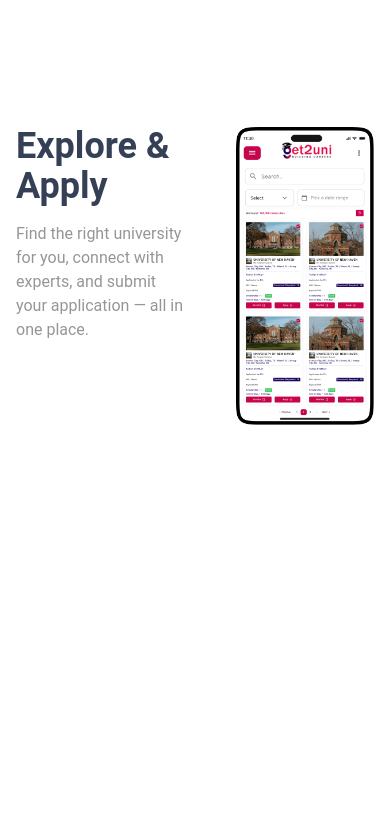
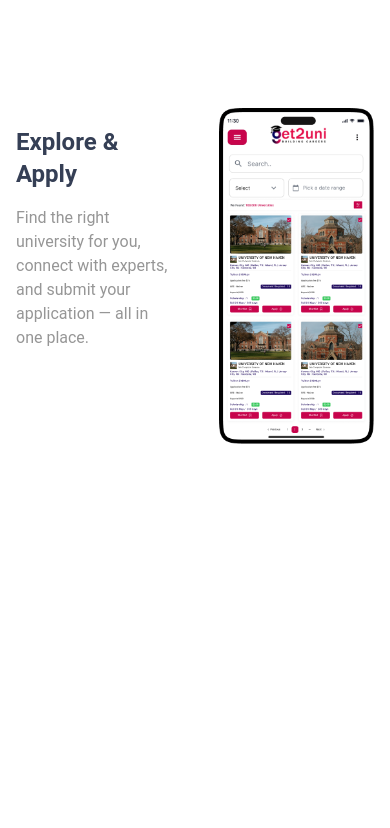
Before and after one commit to bilalmirza1006/farhan-repos, a Next.js app: page /home-2 in a window 390 px wide. Shown: the part 4080-4908 px from the top of the page. Built offline with nearby package versions, Linux system fonts and the light colour scheme.

Commit message:
font size adjust on scroll section

```diff
--- a/app/(components)/home-2/sections/ExploreUni.jsx
+++ b/app/(components)/home-2/sections/ExploreUni.jsx
@@ -49,7 +49,6 @@ const ExploreUni = () => {
 
     if (!sections.length || !images.length) return;
 
-    // Initially hide all images except the first one
     images.forEach((img, index) => {
       if (index === 0) {
         gsap.set(img, { opacity: 1, y: 0 });
@@ -151,7 +150,7 @@ const ExploreUni = () => {
               ref={(el) => (sectionRefs.current[index] = el)}
               className={`max-w-[500px] flex flex-col gap-4 min-h-[300px] ${index === 0 ? "mt-[150px]" : ""}`}
             >
-              <h4 className="text-4xl font-bold text-[var(--heading)]">{item.title}</h4>
+              <h4 className="text-2xl md:text-3xl lg:text-4xl font-bold text-[var(--heading)]">{item.title}</h4>
               <p className="text-Lighttext text-base">{item.description}</p>
             </div>
           ))}
```
